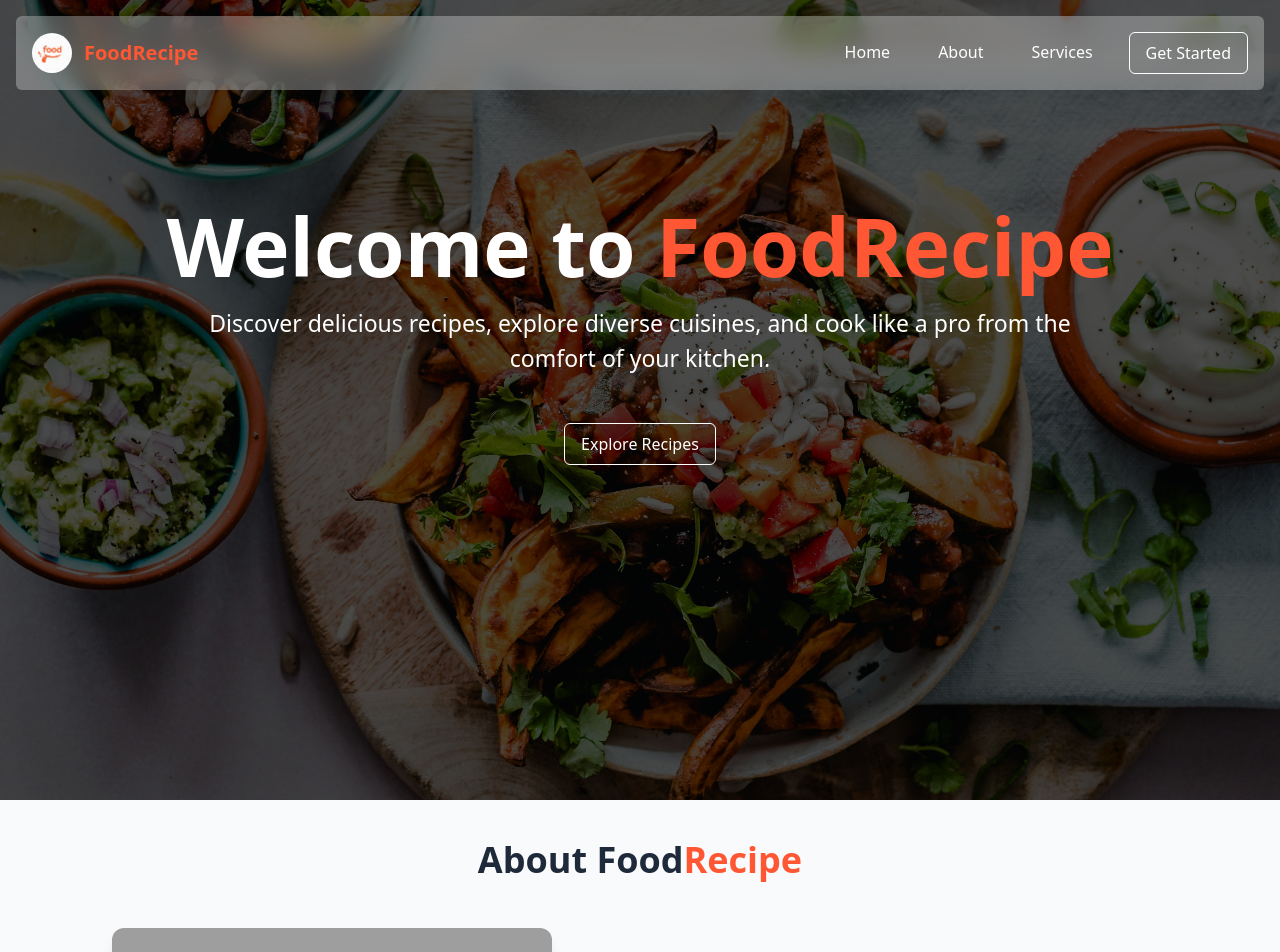
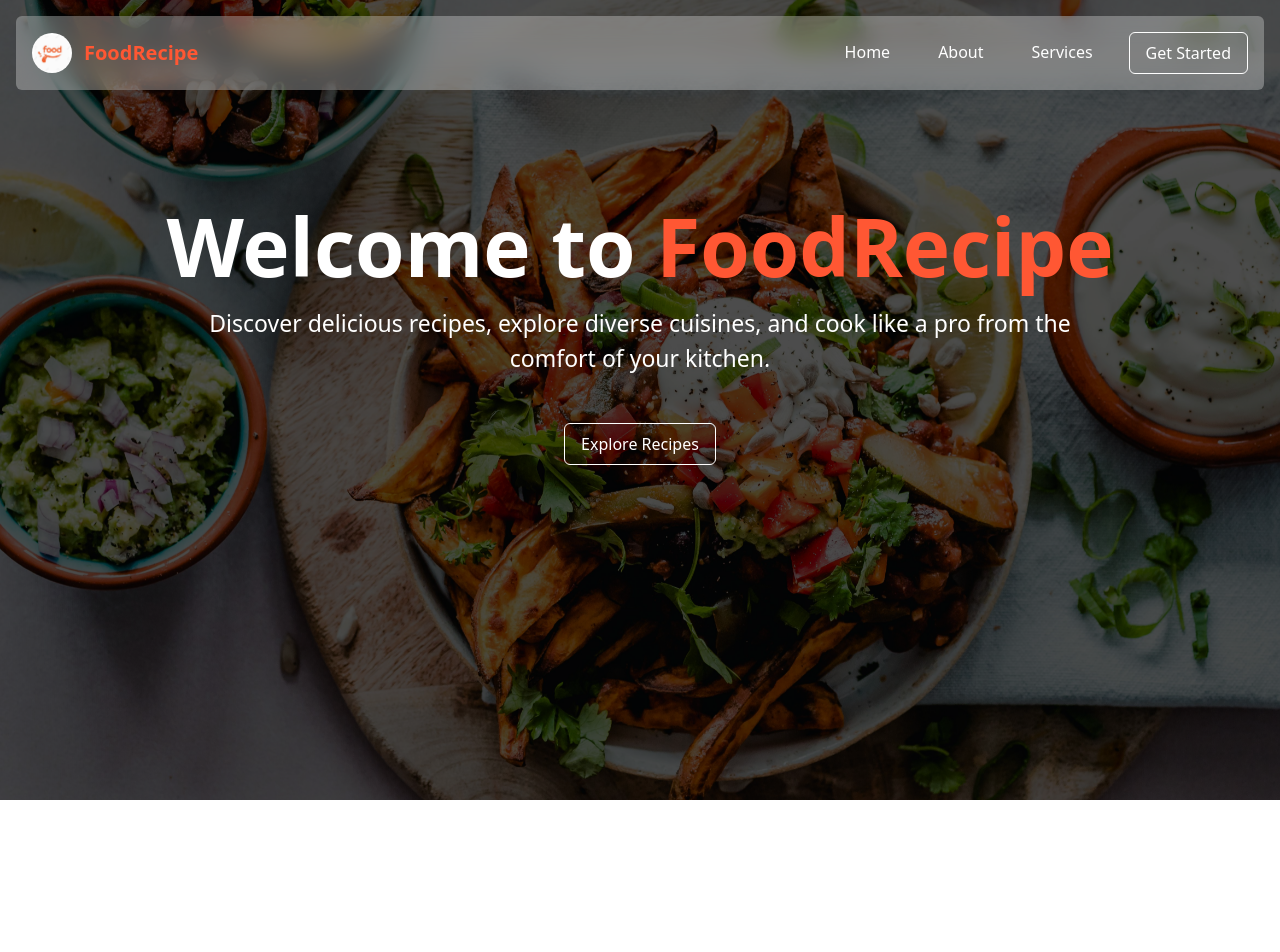
Before and after one commit to TariqNew/React_Food_Recipe, a React (Vite) app: page / in a window 1280 px wide. Shown: the top 952 px of the page. After the commit the page ends 800 px from the top, so only its background shows below. Built offline with nearby package versions, Linux system fonts and the light colour scheme; grey boxes are pictures that could not be loaded.

Commit message:
chore: removing About page on the Home Page

```diff
--- a/src/Pages/Home/Home.jsx
+++ b/src/Pages/Home/Home.jsx
@@ -1,7 +1,6 @@
 import "./Home.css";
 import Navbar from "../../components/Navbar/Navbar";
 import Button from "../../components/Button/Button";
-import About from "../About/About";
 
 export default function Home() {
   return (
@@ -22,7 +21,6 @@ export default function Home() {
           </div>
         </div>
       </div>
-      <About />
     </>
   );
 }
```
